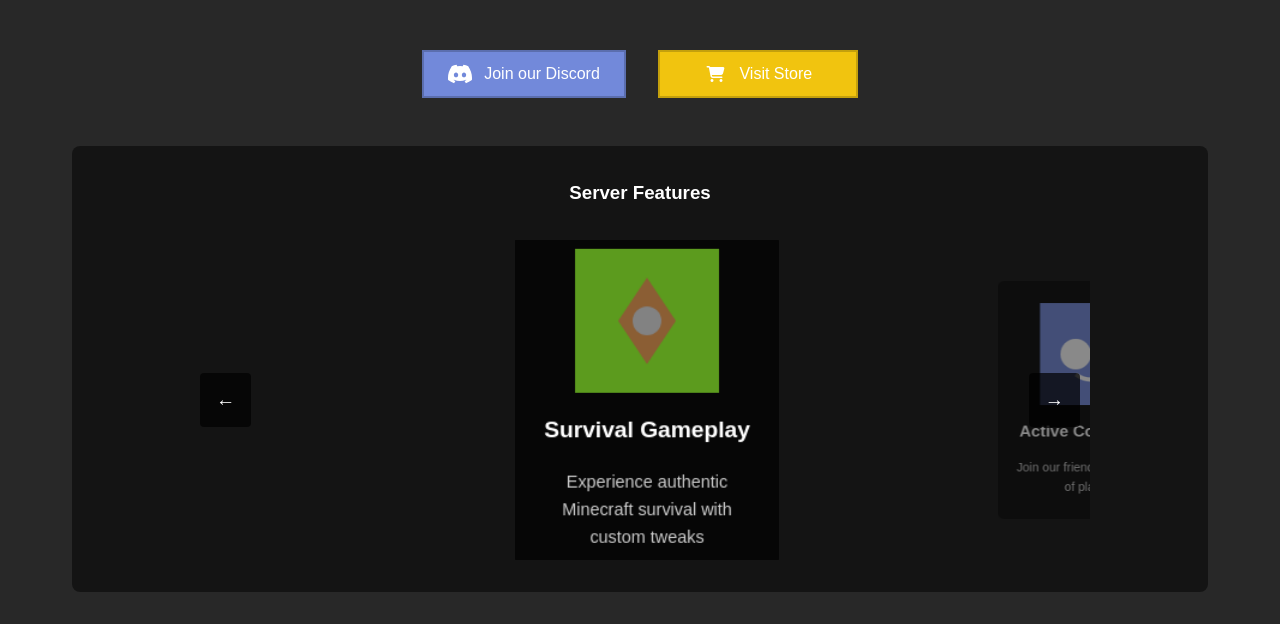
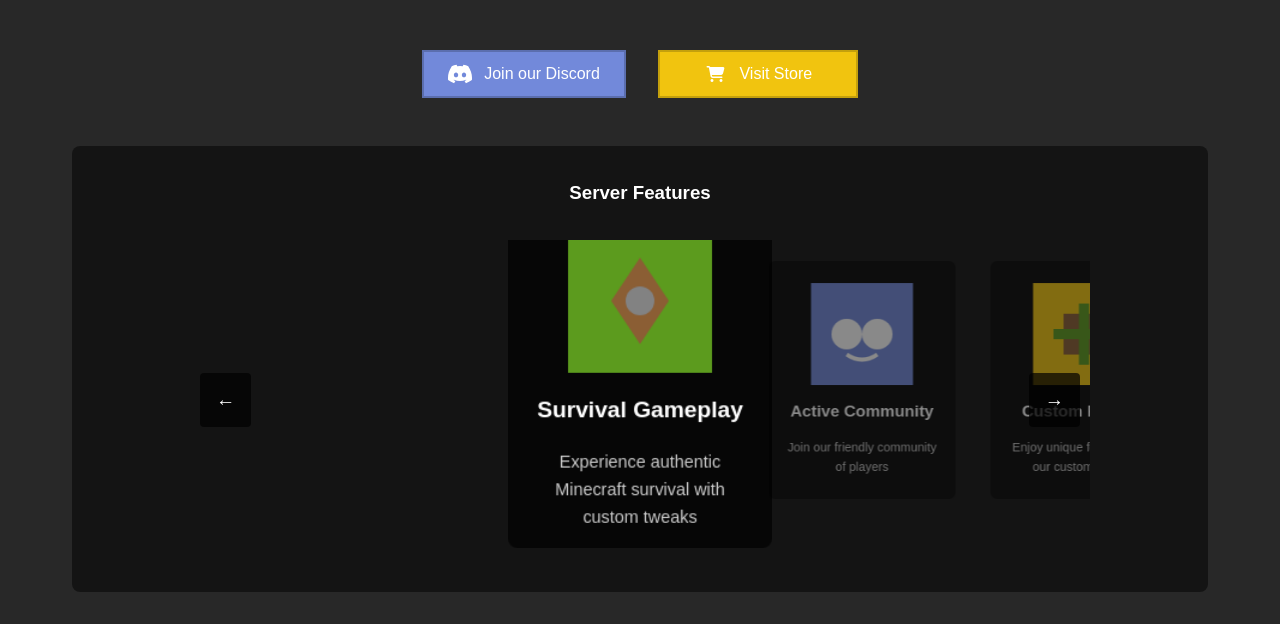
Before and after one commit to MxSLmafao/soulpvp-website, a Flask app: page / in a window 1280 px wide. Shown: the part 336-960 px from the top of the page. Run offline with Flask 3, Linux system fonts and the light colour scheme; some libraries are stand-ins or nearby versions.

Commit message:
Agent query: Are the cards properly centered under the 'Server Features' heading and transitioning smoothly without any console errors?

```diff
--- a/static/css/style.css
+++ b/static/css/style.css
@@ -1,4 +1,4 @@
-/* Previous CSS remains the same until .ip-box button */
+/* Previous CSS remains the same until .card-slider */
 @font-face {
     font-family: 'Minecraft';
     src: url('../fonts/minecraft.woff2') format('woff2');
@@ -144,19 +144,15 @@ header {
 }
 
 .cards-container {
-    display: grid;
-    grid-template-columns: repeat(auto-fit, 220px);
-    gap: 2px;
-    justify-content: center;
-    align-items: center;
+    position: relative;
     min-height: 320px;
-    position: relative;
     margin: 0 auto;
     transform-style: preserve-3d;
     perspective: 1000px;
 }
 
 .card {
+    position: absolute;
     width: 220px;
     height: 280px;
     background: rgba(0, 0, 0, 0.7);
--- a/static/js/main.js
+++ b/static/js/main.js
@@ -31,30 +31,25 @@ document.addEventListener('DOMContentLoaded', () => {
 
     // Calculate positions for each card
     function calculateCardPositions() {
-        // Get the exact center point of the heading
+        // Calculate center position based on heading
         const headingRect = featuresHeading.getBoundingClientRect();
         const headingCenter = headingRect.left + (headingRect.width / 2);
         const containerRect = cardsContainer.getBoundingClientRect();
+        const basePosition = headingCenter - containerRect.left - (CARD_WIDTH / 2);
 
         cards.forEach((card, index) => {
             const isActive = index === currentIndex;
             const scale = isActive ? ACTIVE_SCALE : INACTIVE_SCALE;
 
-            // Calculate base position to center active card under heading
-            const basePosition = headingCenter - containerRect.left - (CARD_WIDTH / 2);
-
-            // Calculate position relative to active card
+            // Calculate position relative to the active card
             let xPosition;
             if (index < currentIndex) {
-                // Cards before active
                 const offset = currentIndex - index;
                 xPosition = basePosition - (offset * (CARD_WIDTH + SPACING));
             } else if (index > currentIndex) {
-                // Cards after active
                 const offset = index - currentIndex;
                 xPosition = basePosition + (offset * (CARD_WIDTH + SPACING));
             } else {
-                // Active card - centered under heading
                 xPosition = basePosition;
             }
 
```
